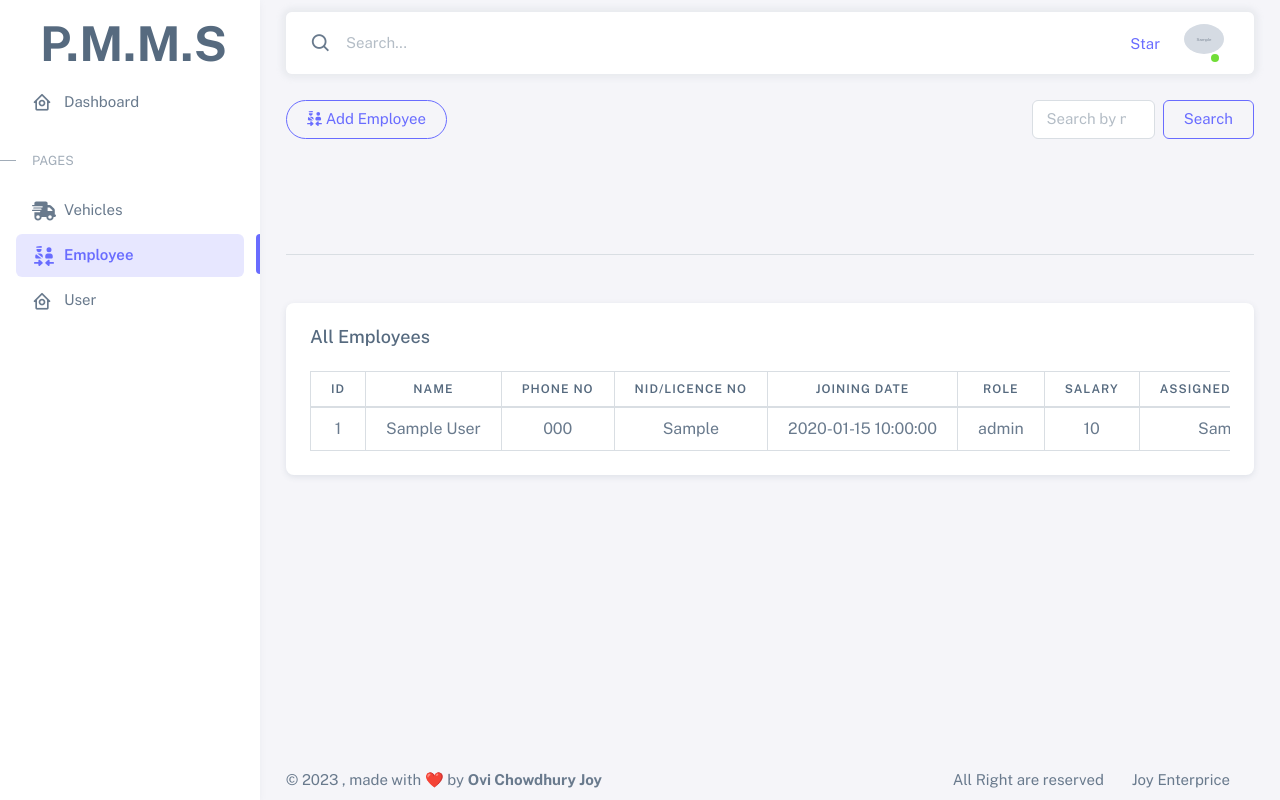
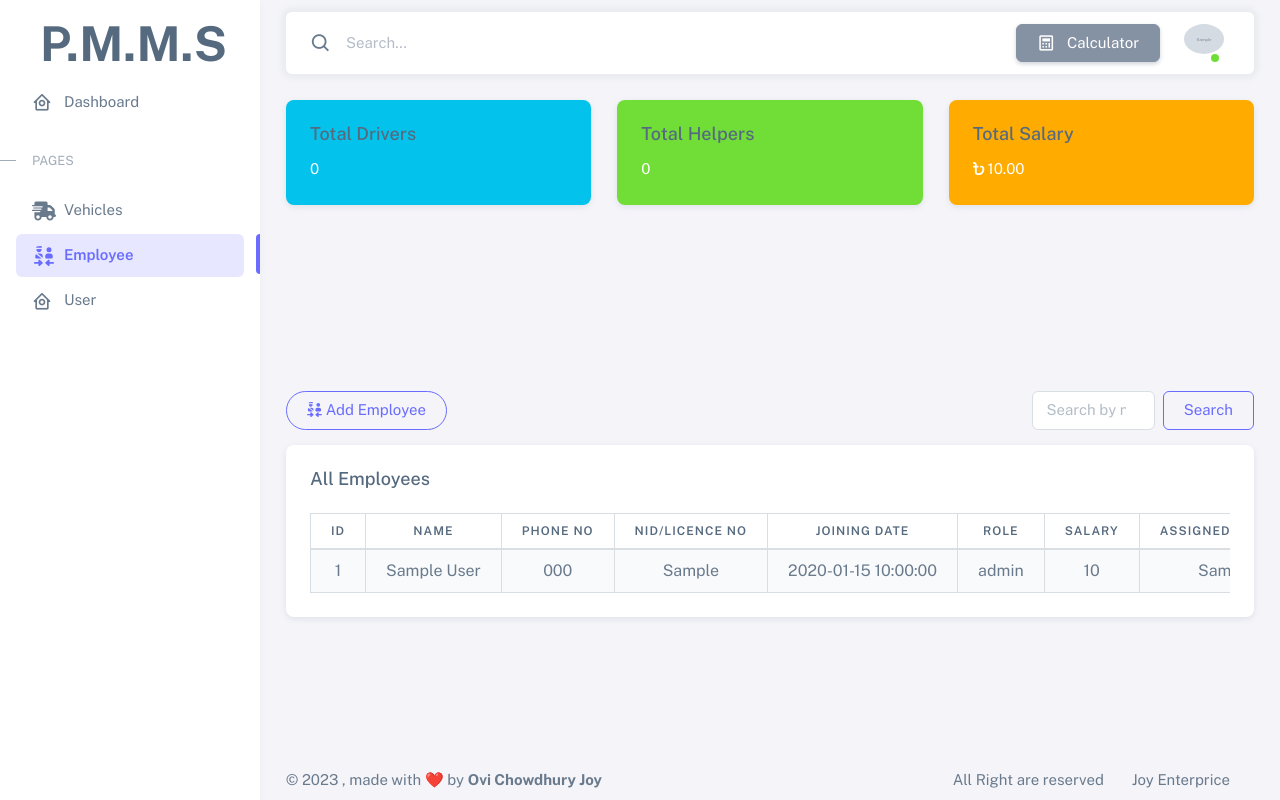
Before and after one commit to avrojit-ovi/Prime-Mover-Management-System, a PHP site: page /employee.php in a window 1280 px wide. Run offline with PHP 8.4, Linux system fonts and the light colour scheme; the visitor is signed in with stand-in values (Sample User, id 1); tables that the repository leaves empty or names only in its code hold one stand-in row (values such as "Sample post"); grey boxes marked "Sample" are stand-in pictures.

Commit message:
adding new things

```diff
--- a/employee.php
+++ b/employee.php
@@ -46,36 +46,60 @@ if (!$conn) {
                     <div class="content-wrapper">
                         <!-- Content -->
 
-                        <div class="container-xxl container-p-y">
 
-                            <!-- add employee button here -->
+              <!-- 3 div card code start here  -->
+              <div class="container-xxl flex-grow-1 container-p-y">
+              <div class="row mb-3">
+    <div class="col-md-4">
+        <div class="card bg-info text-white">
+            <div class="card-body">
+                <h5 class="card-title">Total Drivers</h5>
+                <p class="card-text">
+                    <?php
+                    $queryTotalDrivers = "SELECT COUNT(*) AS total_drivers FROM employees WHERE role = 'Driver'";
+                    $resultTotalDrivers = mysqli_query($conn, $queryTotalDrivers);
+                    $rowTotalDrivers = mysqli_fetch_assoc($resultTotalDrivers);
+                    echo $rowTotalDrivers['total_drivers'];
+                    ?>
+                </p>
+            </div>
+        </div>
+    </div>
+    <div class="col-md-4">
+        <div class="card bg-success text-white">
+            <div class="card-body">
+                <h5 class="card-title">Total Helpers</h5>
+                <p class="card-text">
+                    <?php
+                    $queryTotalHelpers = "SELECT COUNT(*) AS total_helpers FROM employees WHERE role = 'Helper'";
+                    $resultTotalHelpers = mysqli_query($conn, $queryTotalHelpers);
+                    $rowTotalHelpers = mysqli_fetch_assoc($resultTotalHelpers);
+                    echo $rowTotalHelpers['total_helpers'];
+                    ?>
+                </p>
+            </div>
+        </div>
+    </div>
+    <div class="col-md-4">
+        <div class="card bg-warning text-white">
+            <div class="card-body">
+                <h5 class="card-title">Total Salary</h5>
+                <p class="card-text"> <i class="fa-solid fa-bangladeshi-taka-sign"></i>
+    <?php
+    $queryTotalSalary = "SELECT SUM(salary) AS total_salary FROM employees";
+    $resultTotalSalary = mysqli_query($conn, $queryTotalSalary);
+    $rowTotalSalary = mysqli_fetch_assoc($resultTotalSalary);
+    echo number_format($rowTotalSalary['total_salary'], 2); // Add number_format function
+    ?>
+</p>
+            </div>
+        </div>
+    </div>
+</div>
+              </div>
 
-                            <!-- Button trigger modal -->
-                            <div class="row">
-                                <div class="col-md-3">
-                                    <button
-                                        type="button"
-                                        class="btn rounded-pill btn-outline-primary"
-                                        data-bs-toggle="modal"
-                                        data-bs-target="#employeeAddModal">
-                                        <i class="fa-solid fa-person-military-to-person"></i>
-                                        Add Employee</button>
-                                </div>
-                                <div class="col-md-3"></div>
-                                <div class="col-md-3"></div>
-                                <div class="col-md-3">
-                                    <form class="d-flex">
-                                        <input
-                                            class="form-control me-2"
-                                            type="search"
-                                            id="table_search"
-                                            placeholder="Search by name, phone, role, salary, NID, date, vehicle..."
-                                            aria-label="Search">
-                                        <button class="btn btn-outline-primary" type="button" onclick="searchTable()">Search</button>
+              <!-- 3 div card code end here  -->
 
-                                    </form>
-                                </div>
-                            </div>
 
                             <!-- Vertically Centered Modal -->
 
@@ -284,18 +308,47 @@ if (!$conn) {
                                 </div>
                             </div>
 
-                        </div>
+
                         <!-- / Content -->
                         <div class="container-xxl flex-grow-1 container-p-y">
                             <!-- Table codes start here -->
-                            <hr class="my-5"/>
+
+                                                        <!-- add employee button here -->
+
+                            <!-- Button trigger modal -->
+                            <div class="row">
+                                <div class="col-md-3">
+                                    <button
+                                        type="button"
+                                        class="btn rounded-pill btn-outline-primary"
+                                        data-bs-toggle="modal"
+                                        data-bs-target="#employeeAddModal">
+                                        <i class="fa-solid fa-person-military-to-person"></i>
+                                        Add Employee</button>
+                                </div>
+                                <div class="col-md-3"></div>
+                                <div class="col-md-3"></div>
+                                <div class="col-md-3">
+                                    <form class="d-flex">
+                                        <input
+                                            class="form-control me-2"
+                                            type="search"
+                                            id="table_search"
+                                            placeholder="Search by name, phone, role, salary, NID, date, vehicle..."
+                                            aria-label="Search">
+                                        <button class="btn btn-outline-primary" type="button" onclick="searchTable()">Search</button>
+
+                                    </form>
+                                </div>
+                            </div>
                             <!-- Hoverable Table rows -->
                             <div class="card">
+
                                 <h5 class="card-header">All Employees</h5>
                                 <div class="card-body">
                                     <div class="table-responsive text-nowrap ">
                                         <table
-                                            class="table table-bordered text-nowrap table-hover text-center"
+                                            class="table table-bordered text-nowrap table-hover table-striped text-center"
                                             id="vehiclesTable">
                                             <thead>
                                                 <tr>
--- a/includes/navbar.php
+++ b/includes/navbar.php
@@ -25,13 +25,10 @@
         <ul class="navbar-nav flex-row align-items-center ms-auto">
             <!-- Place this tag where you want the button to render. -->
             <li class="nav-item lh-1 me-3">
-                <a
-                    class="github-button"
-                    href="https://github.com/themeselection/sneat-html-admin-template-free"
-                    data-icon="octicon-star"
-                    data-size="large"
-                    data-show-count="true"
-                    aria-label="Star themeselection/sneat-html-admin-template-free on GitHub">Star</a >
+                <button type="button" class="btn btn-secondary" data-bs-toggle="popover" title="Calculator" data-bs-placement="bottom" data-bs-html="true" data-content=''>
+
+                    <i class="bx bx-calculator me-2"></i> Calculator
+                </button>
             </li>
 
             <!-- User -->
```
